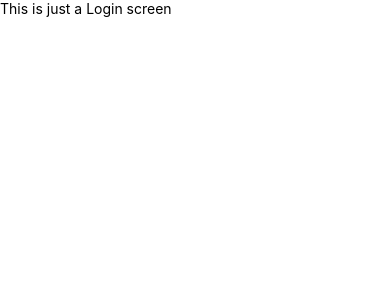
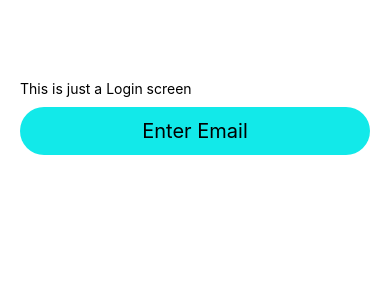
Before and after one commit to lexxAsido/First-App, a React Native app: screen / in a window 390 px wide. Shown: the top 300 px of the page. Built offline with nearby package versions, Linux system fonts and the light colour scheme.

Commit message:
new changes

```diff
--- a/Screens/Login.js
+++ b/Screens/Login.js
@@ -1,11 +1,34 @@
-import { Text, View } from "react-native";
+import { useState } from "react";
+import { StyleSheet, Text, TextInput, View } from "react-native";
 
 
 export default function Login(){
+    const [email, setEmail] = useState("alexandaras2015@gmail.com")
+    return (
+            <View style={styles.container}>
+                <Text>This is just a Login screen</Text>
+                <TextInput
+                style={styles.input}
+                placeholder="Enter Email"
+                placeholderTextColor={"#000000"}
+                onChangeText={(input) => setEmail}
+                />
 
-    return (
-            <View>
-                <Text>This is just a Login screen</Text>
             </View>
     );
 };
+
+const styles = StyleSheet.create({
+    container: {
+        marginTop:60,
+        padding:20
+    },
+    input:{
+        backgroundColor:"#12e9e9",
+        padding:12,
+        borderRadius:50,
+        marginVertical: 10,
+        fontSize:20,
+        textAlign:"center"
+    }
+})
```
